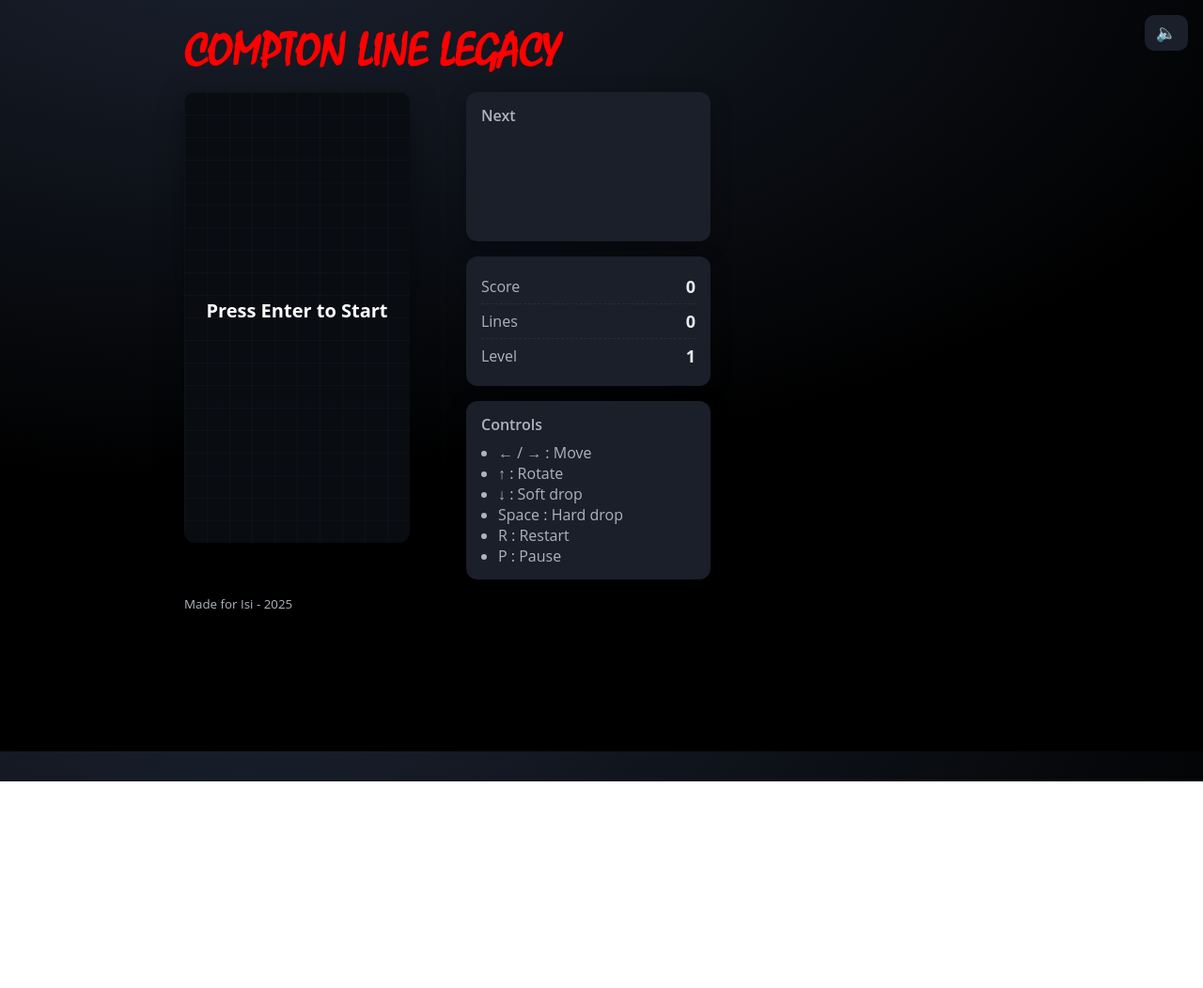
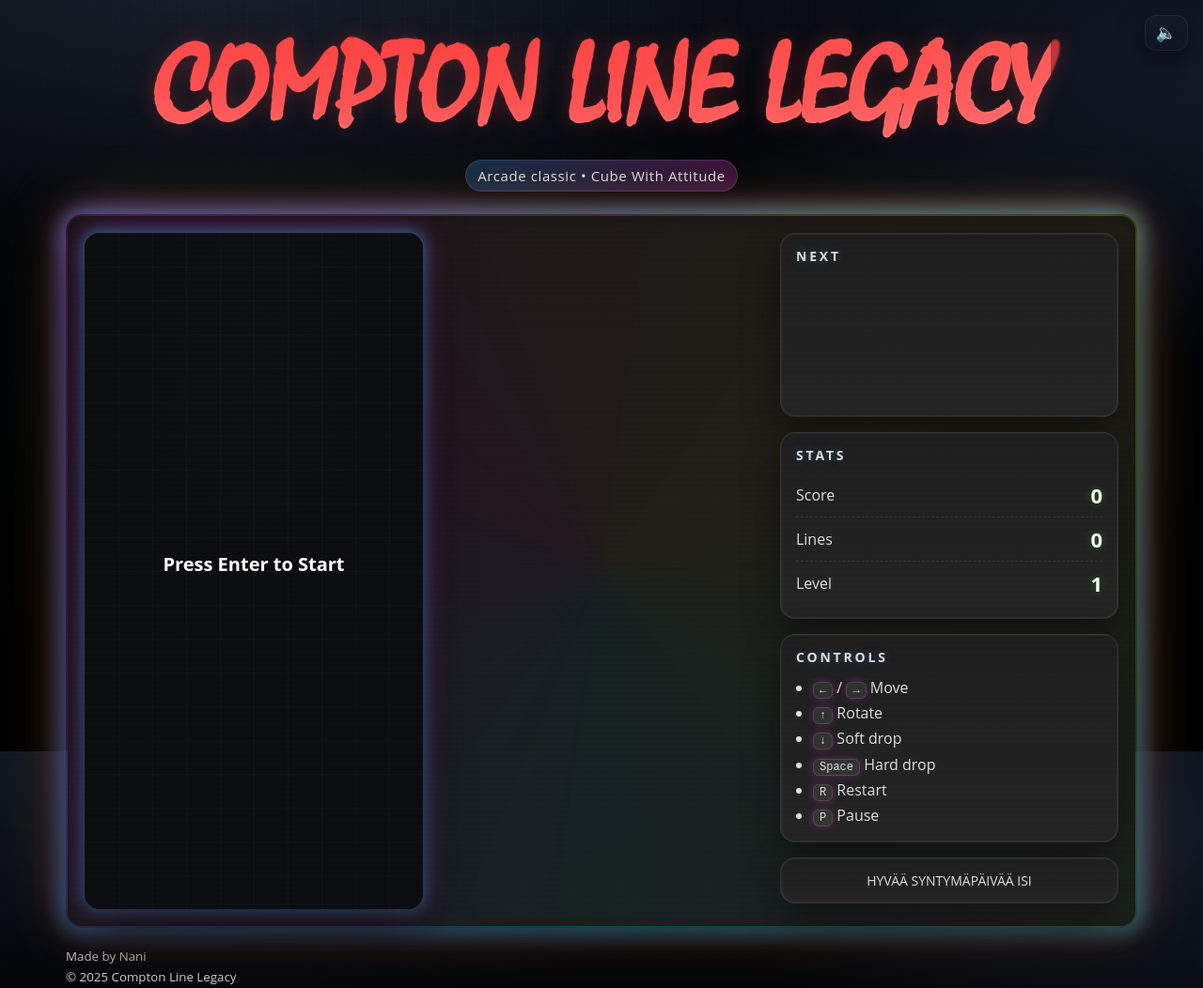
Before and after one commit to AnniMetsaniitty/javascript-tetris, a plain HTML site: page index.html in a window 1280 px wide. Shown: the top 1052 px of the page at 94% size. Before the commit the page ends 832 px from the top, so only its background shows below. Drawn offline with Linux system fonts and the light colour scheme.

Commit message:
Final updates

```diff
--- a/index.html
+++ b/index.html
@@ -4,51 +4,66 @@
   <meta charset="utf-8" />
   <meta name="viewport" content="width=device-width, initial-scale=1" />
   <title>Compton Line Legacy</title>
+  <meta name="theme-color" content="#0a0d12">
   <link rel="stylesheet" href="style.css" />
 </head>
 <body>
+  <button id="soundBtn" class="sound-btn floating" aria-pressed="false" title="Toggle sound">🔈</button>
+
   <div class="wrap">
+    <header class="header" aria-label="Game header">
+      <div class="brand">
+        <h1>COMPTON LINE LEGACY</h1>
+        <span class="tagline">Arcade classic • Cube With Attitude </span>
+      </div>
+    </header>
 
-    <h1>COMPTON LINE LEGACY</h1>
+    <main class="game" aria-label="Tetris game">
+      <!-- width/height attributes here are overridden by JS anyway -->
+      <canvas id="board" width="360" height="720" aria-label="Tetris board" role="img"></canvas>
 
-    <div class="game">
-      <canvas id="board" width="240" height="480"></canvas>
+      <aside class="sidebar" aria-label="Sidebar">
+        <section class="panel" aria-labelledby="nextLabel">
+          <h2 id="nextLabel">Next</h2>
+          <canvas id="next" width="132" height="132" aria-label="Next piece preview"></canvas>
+        </section>
 
-      <div class="sidebar">
-        <div class="panel">
-          <h2>Next</h2>
-          <canvas id="next" width="96" height="96"></canvas>
-        </div>
-
-        <div class="panel stats">
+        <section class="panel stats" aria-labelledby="statsLabel">
+          <h2 id="statsLabel">Stats</h2>
           <div><span>Score</span><strong id="score">0</strong></div>
           <div><span>Lines</span><strong id="lines">0</strong></div>
           <div><span>Level</span><strong id="level">1</strong></div>
-        </div>
+        </section>
 
-        <div class="panel controls">
-          <h2>Controls</h2>
+        <section class="panel controls" aria-labelledby="controlsLabel">
+          <h2 id="controlsLabel">Controls</h2>
           <ul>
-            <li>← / → : Move</li>
-            <li>↑ : Rotate</li>
-            <li>↓ : Soft drop</li>
-            <li>Space : Hard drop</li>
-            <li>R : Restart</li>
-            <li>P : Pause</li>
+            <li><kbd>←</kbd> / <kbd>→</kbd> Move</li>
+            <li><kbd>↑</kbd> Rotate</li>
+            <li><kbd>↓</kbd> Soft drop</li>
+            <li><kbd>Space</kbd> Hard drop</li>
+            <li><kbd>R</kbd> Restart</li>
+            <li><kbd>P</kbd> Pause</li>
           </ul>
-        </div>
-      </div>
-    </div>
+        </section>
 
-    <button id="soundBtn" class="sound-btn floating" aria-pressed="false" title="Toggle sound">🔊</button>
+        <section class="panel sound-panel" aria-label="Sound">
+          <span style="color: var(--muted); font-size: 14px;">HYVÄÄ SYNTYMÄPÄIVÄÄ ISI </span>
+        </section>
+      </aside>
+    </main>
 
     <footer>
-      <small>
-        Made for Isi - 2025
-      </small>
+      <small>Made by Nani</small>
+      <br />
+      <small>© <span id="year"></span> Compton Line Legacy</small>
     </footer>
   </div>
 
   <script src="tetris.js"></script>
+  <script>
+    document.getElementById('year').textContent = new Date().getFullYear();
+    if (typeof updateSoundBtn === "function") updateSoundBtn();
+  </script>
 </body>
 </html>
--- a/style.css
+++ b/style.css
@@ -5,47 +5,170 @@
   font-style: normal;
 }
 
+/* ===== Theme ===== */
 :root {
-  --bg: #000000;
-  --fg: #e8eaed;
-  --muted: #aeb4be;
-  --panel: #1a1f29;
-  --accent: #7aa2f7;
+  --bg: #0b0b0b;
+  --fg: #fffefc;
+  --muted: #dedede;
+  --panel: #1d1d1d;
+  --panel-2: #242424;
+  --accent: #00e6ff;   /* neon cyan */
+  --accent-2: #ff3df0; /* neon pink */
+  --ring: #ffec17;     /* bright yellow highlight */
 }
 
+/* ===== Base ===== */
 * { box-sizing: border-box; }
 html, body { height: 100%; }
 body {
   margin: 0;
-  font-family: Ubuntu, Cantarell, 'Open Sans', 'Helvetica Neue', sans-serif;
+  font-family: Ubuntu, Cantarell, 'Open Sans', 'Helvetica Neue', system-ui, -apple-system, Segoe UI, sans-serif;
   color: var(--fg);
-  background: radial-gradient(1200px 600px at 20% -10%, #1b2230, var(--bg));
+  background:
+    radial-gradient(1200px 600px at 18% -10%, #1b2230, transparent 60%),
+    radial-gradient(900px 500px at 100% 10%, rgba(122,162,247,.12), transparent 60%),
+    linear-gradient(180deg, #05070c 0%, #000 100%);
+  overflow-x: hidden;
+}
+
+.wrap {
+  max-width: 1180px;
+  margin: 40px auto 40px;
+  padding: 0 20px 56px;
+  position: relative;
+}
+
+/* subtle grid backdrop */
+.wrap::before {
+  content: "";
+  position: fixed;
+  inset: 0;
+  background-image:
+    linear-gradient(transparent 23px, rgba(255,255,255,.04) 24px),
+    linear-gradient(90deg, transparent 23px, rgba(255,255,255,.04) 24px);
+  background-size: 24px 24px;
+  mask-image: radial-gradient(1200px 600px at 40% -10%, #000 0%, transparent 70%);
+  pointer-events: none;
+  z-index: -1;
+}
+
+/* ===== Header (centered & bigger) ===== */
+.header {
+  display: flex;
+  align-items: center;
+  justify-content: center;     /* center the header content */
+  text-align: center;          /* center text */
+  gap: 16px;
+  margin-bottom: 24px;
+}
+
+.brand {
+  display: inline-flex;
+  flex-direction: column;
+  align-items: center;
+  gap: 10px;
+}
+
+h1 {
+  margin: 0;
+  font-size: clamp(72px, 10vw, 120px);  /* bigger headline */
+  font-family: 'Mistral', cursive;
+  font-weight: 900;
+  letter-spacing: .6px;
+  background: radial-gradient(120% 120% at 30% 0%, #ff4545 0%, #ff7a7a 45%, #ffc3c3 78%) text;
+  -webkit-background-clip: text;
+  background-clip: text;
+  color: transparent;
+  text-shadow:
+    0 0 22px rgba(255, 69, 69, .25),
+    0 0 2px rgba(255, 69, 69, .7);
+}
+
+.tagline {
+  color: var(--muted);
+  font-size: 15px;
+  letter-spacing: .6px;
+  background: linear-gradient(90deg, rgba(58,163,255,.22), rgba(255,61,240,.22));
+  padding: 6px 12px;
+  border-radius: 999px;
+  border: 1px solid rgba(255,255,255,.10);
+  box-shadow: 0 8px 24px rgba(0,0,0,.35), inset 0 0 0 1px rgba(255,255,255,.02);
+}
+
+/* ===== Game Layout — 80s arcade frame (brighter) ===== */
+.game {
+  position: relative;
+  display: grid;
+  grid-template-columns: auto minmax(300px, 360px);
+  gap: clamp(24px, 5vw, 56px);
+  align-items: start;
+
+  padding: 18px;
+  border-radius: 18px;
+  background: linear-gradient(180deg, rgba(20,20,20,.9), rgba(25,25,25,.9));
+  border: 2px solid transparent;
+  background-clip: padding-box;
+  box-shadow:
+    0 20px 60px rgba(0,0,0,.6),
+    0 0 25px rgba(0,230,255,.5),
+    0 0 40px rgba(255,61,240,.4),
+    0 0 70px rgba(255,236,23,.25);
 }
 
 
-.wrap {
-  max-width: 920px;
-  margin: 32px auto;
-  padding: 0 16px;
+.game::before,
+.game::after {
+  content: "";
+  position: absolute;
+  inset: -2px;
+  border-radius: 20px;
+  pointer-events: none;
+}
+.game::before {
+  content: "";
+  position: absolute;
+  inset: -3px;
+  border-radius: 22px;
+  background: conic-gradient(from 180deg,
+    rgba(0,230,255,.9),
+    rgba(255,61,240,.9),
+    rgba(255,236,23,.9),
+    rgba(0,230,255,.9));
+  filter: blur(12px);
+  opacity: .55;
+  z-index: -1;
 }
 
-h1 { margin: 0 0 16px; font-size: 50px ; font-family: 'Mistral', cursive ;font-weight: 900; color: red; letter-spacing: .3px; }
-h2 { margin: 0 0 8px; font-size: 16px; color: var(--muted); font-weight: 600; }
-
-.game {
-  display: grid;
-  grid-template-columns: 240px minmax(200px, 260px); /* board | sidebar */
-  gap: 60px;
-  align-items: start;
+.game::after {
+  content: "";
+  position: absolute;
+  inset: 0;
+  border-radius: 18px;
+  background: repeating-linear-gradient(
+    180deg,
+    rgba(255,255,255,.05) 0px,
+    rgba(255,255,255,.05) 2px,
+    transparent 4px,
+    transparent 6px
+  );
+  mix-blend-mode: overlay;
+  opacity: .25;
+  pointer-events: none;
 }
 
+/* ===== Board brighter glow ===== */
 #board {
   grid-column: 1 / span 1;
-  background: #0a0d12;
-  border-radius: 12px;
-  box-shadow: 0 8px 30px rgba(0,0,0,.35);
+  position: relative;
+  background: radial-gradient(70% 60% at 50% 20%, #141414, #0f0f0f 80%);
+  border-radius: 16px;
+  box-shadow:
+    0 15px 50px rgba(0,0,0,.65),
+    0 0 15px rgba(0,230,255,.5),
+    0 0 30px rgba(255,61,240,.45);
 }
 
+/* ===== Sidebar ===== */
 .sidebar {
   grid-column: 2;
   display: grid;
@@ -54,48 +177,82 @@ h2 { margin: 0 0 8px; font-size: 16px; color: var(--muted); font-weight: 600; }
 }
 
 .panel {
-  background: var(--panel);
-  border-radius: 12px;
+  background: linear-gradient(180deg, var(--panel), var(--panel-2));
+  border-radius: 16px;
   padding: 14px 16px;
-  box-shadow: 0 6px 22px rgba(0,0,0,.25);
+  box-shadow:
+    0 16px 40px rgba(0,0,0,.45),
+    inset 0 0 0 1px rgba(255,255,255,.05);
+  backdrop-filter: blur(6px);
+  border: 1px solid rgba(255,255,255,.08);
 }
 
+h2 {
+  margin: 0 0 10px;
+  font-size: 14px;
+  color: var(--muted);
+  font-weight: 700;
+  letter-spacing: .2em; /* 80s smallcaps vibe */
+  text-transform: uppercase;
+  text-shadow: 0 0 8px rgba(58,163,255,.35);
+}
+
+/* Stats */
 .stats div {
   display: flex;
   align-items: center;
   justify-content: space-between;
-  padding: 6px 0;
-  border-bottom: 1px dashed rgba(255,255,255,.06);
+  padding: 8px 0;
+  border-bottom: 1px dashed rgba(255,255,255,.08);
 }
 .stats div:last-child { border-bottom: 0; }
 .stats span { color: var(--muted); }
-.stats strong { font-size: 18px; }
+.stats strong {
+  font-size: 22px;
+  font-variant-numeric: tabular-nums;
+  text-shadow: 0 0 10px rgba(57,255,20,.35);
+}
 
-.controls ul { margin: 0; padding-left: 18px; color: var(--muted); }
+/* Controls */
+.controls ul {
+  margin: 0;
+  padding-left: 18px;
+  color: var(--muted);
+  line-height: 1.7;
+}
+kbd {
+  background: rgba(255,255,255,.08);
+  border: 1px solid rgba(255,255,255,.12);
+  padding: 1px 6px;
+  border-radius: 6px;
+  font-size: 12px;
+  box-shadow: 0 0 8px rgba(255,61,240,.25);
+}
 
-footer { margin-top: 14px; color: var(--muted); }
+/* Footer */
+footer { margin-top: 18px; color: var(--muted); }
 footer a { color: var(--accent); text-decoration: none; }
 footer a:hover { text-decoration: underline; }
 
-.sound-panel {
-  display: flex;
-  justify-content: center;
-}
+/* ===== Sound Button ===== */
+.sound-panel { display: flex; justify-content: center; }
 
 .sound-btn {
   appearance: none;
   border: 0;
-  background: var(--panel);
+  background: linear-gradient(180deg, #121a28, #0f1522);
   color: var(--fg);
   font-size: 18px;
   line-height: 1;
   padding: 10px 12px;
-  border-radius: 10px;
-  box-shadow: 0 6px 22px rgba(161, 13, 13, 0);
+  border-radius: 12px;
+  box-shadow: 0 12px 32px rgba(0,0,0,.45), inset 0 0 0 1px rgba(255,255,255,.06);
   cursor: pointer;
+  transition: transform .12s ease, filter .12s ease, box-shadow .12s ease;
 }
-.sound-btn:focus { outline: 2px solid rgb(218, 0, 0); outline-offset: 2px; }
-.sound-btn:hover { filter: brightness(1.05); }
+.sound-btn:hover { filter: brightness(1.06); transform: translateY(-1px); }
+.sound-btn:active { transform: translateY(0); }
+.sound-btn:focus { outline: none; box-shadow: 0 0 0 3px rgba(57,255,20,.4); }
 
 .sound-btn.floating {
   position: fixed;
@@ -104,12 +261,34 @@ footer a:hover { text-decoration: underline; }
   z-index: 999;
 }
 
+/* ===== Hero Image (attached image) ===== */
 .hero-image {
   position: fixed;
-  bottom: 0;
-  right: 0;
-  width: 300px;
-  opacity: .15;
+  bottom: -6px;
+  right: -6px;
+  width: clamp(220px, 26vw, 340px);
+  opacity: .18;
   user-select: none;
   pointer-events: none;
+  filter: saturate(1.1) contrast(1.05) drop-shadow(0 18px 40px rgba(0,0,0,.55));
+  mix-blend-mode: screen;
+  animation: floatY 6s ease-in-out infinite;
 }
+
+@keyframes floatY {
+  0%, 100% { transform: translateY(0px); }
+  50% { transform: translateY(-6px); }
+}
+
+/* ===== Responsive ===== */
+@media (max-width: 980px) {
+  .game {
+    grid-template-columns: 1fr;
+  }
+  .sidebar { order: 2; }
+  #board { order: 1; margin: 0 auto; }
+}
+
+@media (prefers-reduced-motion: reduce) {
+  .hero-image { animation: none; }
+}
--- a/tetris.js
+++ b/tetris.js
@@ -11,7 +11,7 @@
 // -------------------------------------------------------------
 const COLS = 10;
 const ROWS = 20;
-const BLOCK = 24;       // pixel size of a single cell
+const BLOCK = 36;       // pixel size of a single cell
 const LINE_CLEAR_SCORES = [0, 40, 100, 300, 1200]; // Tetris guideline-ish
 const LEVEL_SPEED_MS = [800, 716, 633, 550, 466, 383, 300, 216, 133, 100]; // drop speeds per level
 
@@ -55,13 +55,13 @@ const SHAPES = {
 };
 
 const COLORS = {
-  1: "#6dd6ff", // I
+  1: "#4fd1c5", // I
   2: "#3b82f6", // J
-  3: "#f59e0b", // L
-  4: "#fbbf24", // O
-  5: "#22c55e", // S
-  6: "#a78bfa", // T
-  7: "#ef4444", // Z
+  3: "#f97316", // L
+  4: "#facc15", // O
+  5: "#10b981", // S
+  6: "#8b5cf6", // T
+  7: "#f43f5e", // Z
   GHOST: "rgba(255,255,255,.14)",
   GRID: "rgba(255,255,255,.06)",
 };
@@ -566,3 +566,6 @@ function reset() {
   boardCanvas.height = ROWS * BLOCK;
   draw(); // just draw empty grid + start screen
 })();
+
+// ensure icon matches initial state
+if (typeof updateSoundBtn === "function") updateSoundBtn();
```
